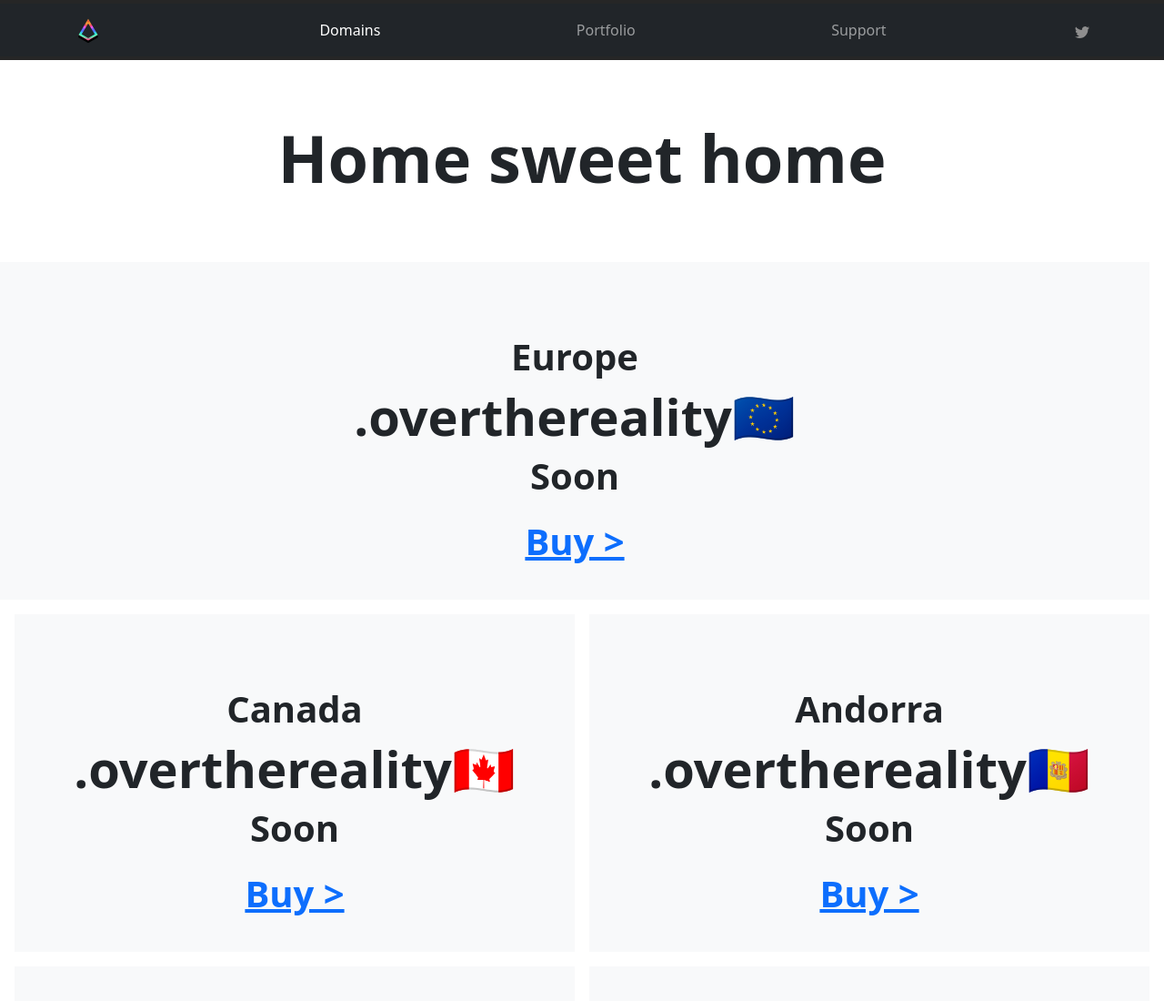
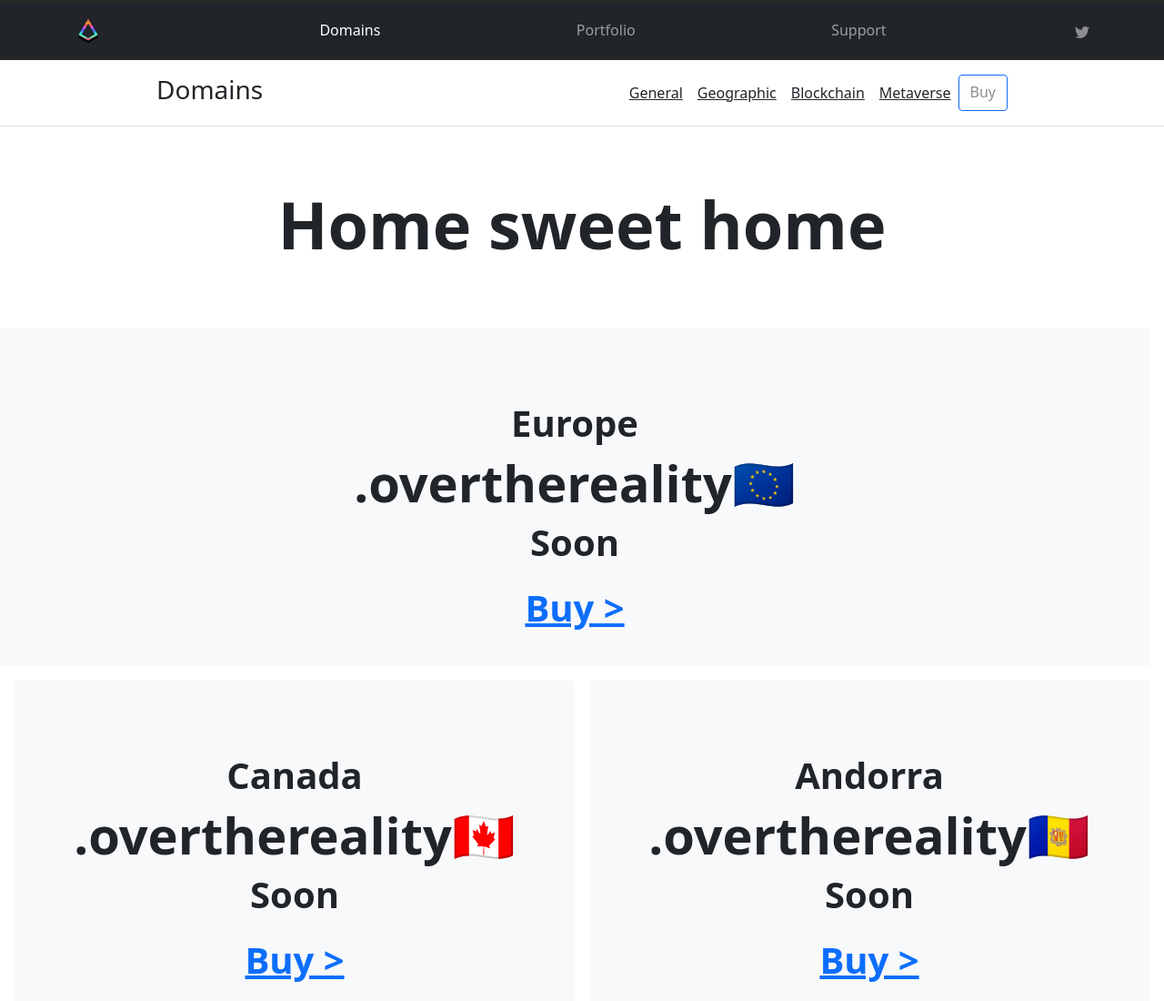
Before and after one commit to miguelgargallo/pencil.domains, a plain HTML site: page metaverse.html in a window 1280 px wide. Shown: the top 1100 px of the page at 91% size. Drawn offline with nearby package versions, Linux system fonts and the light colour scheme.

Commit message:
2.0.2
Fixing menus on Metaverse page

```diff
--- a/metaverse.html
+++ b/metaverse.html
@@ -140,6 +140,16 @@
 <!-- Se abre Main -->
 <main>
 
+  <nav class="site-header py-3 sticky-top bg-white border-bottom box-shadow">
+    <div class="container d-flex flex-column flex-md-row justify-content-between bg-white">
+      <h3 class="my-0 mr-md-auto font-weight-semi-bold">Domains</h3>
+      <a class="p-2 text-dark" href="general.html">General</a>
+      <a class="p-2 text-dark" href="geographic.html">Geographic</a>
+      <a class="p-2 text-dark" href="blockchain.html">Blockchain</a>
+      <a class="p-2 text-dark" href="metaverse.html">Metaverse</a>
+      <a class="btn btn-outline-primary" href="https://fastest.pencil.domains" target="_blank">Buy</a>
+  </nav>
+  </div>
 
   <div class="position-relative overflow-hidden p-3 p-md-5 m-md-3 text-center bg-white">
     <h1 class="display-2 font-weight-bold">Home sweet home</h1>
```
